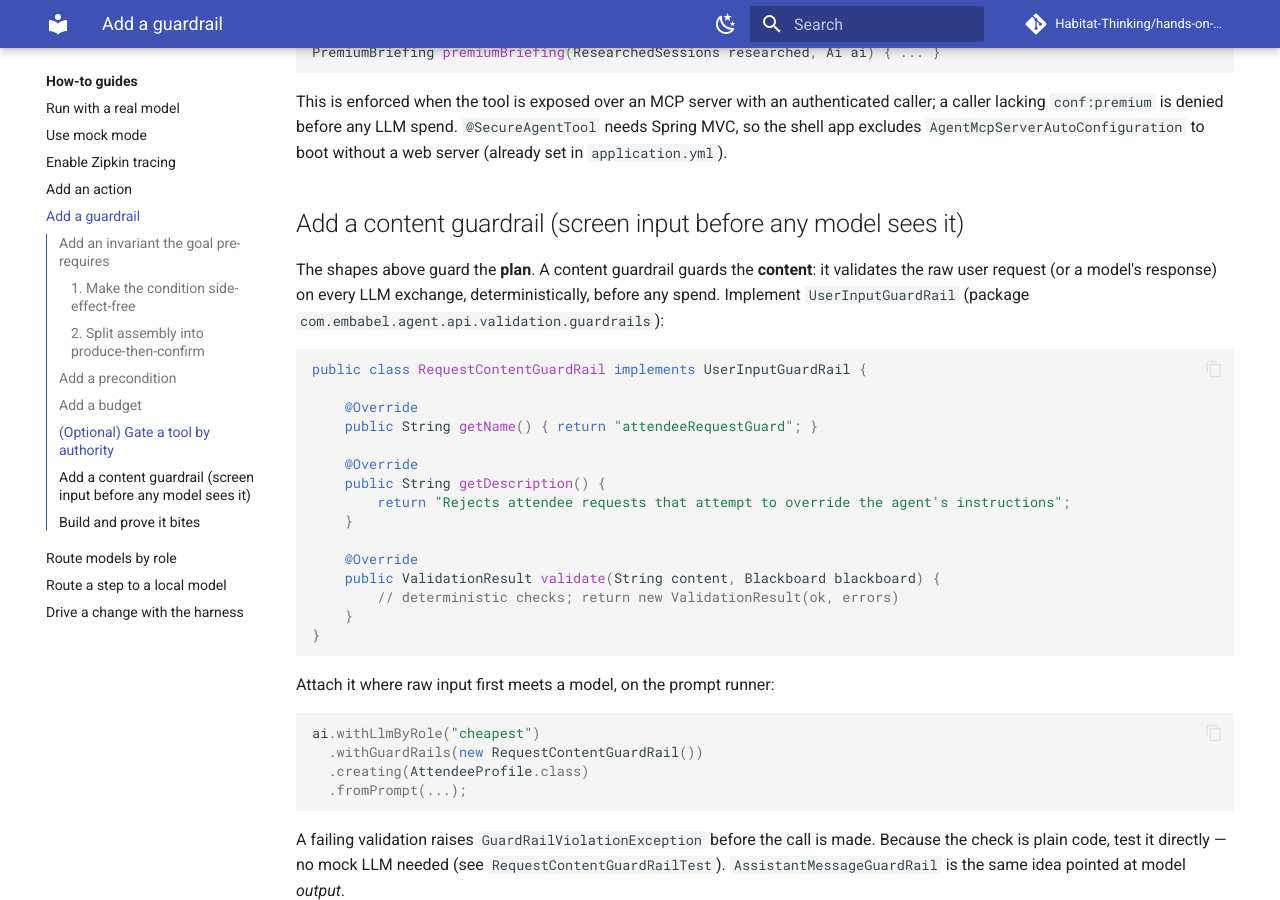
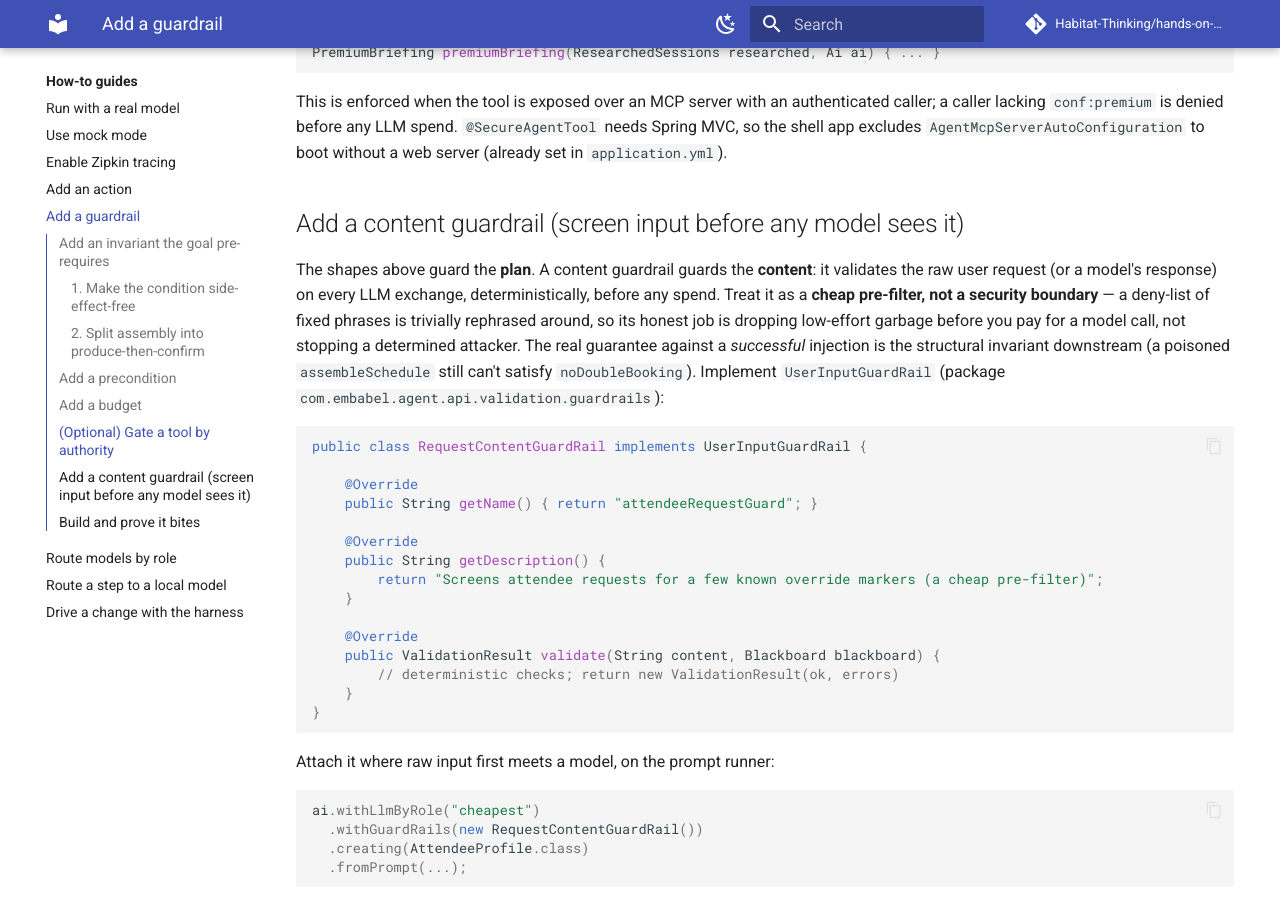
Before and after one commit to Habitat-Thinking/hands-on-agent-development, an MkDocs documentation site: the page built from docs/how-to/add-a-guardrail.md, in a window 1280 px wide and 900 px high, scrolled down 1823 px. Built offline with MkDocs 1.6.1 and Material for MkDocs 9.7.7, drawn with Linux system fonts in a browser that asks for light colours; comment, search, counter and statistics services are not loaded.

Commit message:
docs: fix three honesty oversells surfaced by an adversarial skeptic audit (#32)
Ran six differently-skeptical learners through the tutor (GOAP-is-ceremony,
why-not-LangGraph, guardrails-are-theater, habitat-is-consultantware,
it's-a-toy, mocked-tests-prove-nothing), pushed each to a second hostile
turn. The tutor's behaviour held up exemplarily — honest concessions,
evidence from real files, even self-correcting — so no tutor change. But the
pressure exposed three genuine oversells/gaps in the content, all now fixed
to match the workshop's own honesty discipline:

1. The content guardrail was oversold. RequestContentGuardRail is a six-phrase
   lowercase deny-list, but its Javadoc claimed it "rejects prompt-injection
   attempts deterministically" — which invites deploying a trivially-bypassed
   filter as a security control. Reframed it (Javadoc, the add-a-guardrail
   how-to, and the Lab 3 going-further) as a cheap pre-filter, NOT a security
   boundary, with the real guarantee located where it actually lives: the
   structural noDoubleBooking invariant holds even under a successful
   injection. Comment/doc only — no behaviour change; verify still green.

2. The docs landing lede called them "AI agents you can actually trust in
   production" before defining trust — a skim-reader hears "trust the
   judgement." Scoped it inline to the meaning every other doc already uses:
   legibility plus bounded invariants, explicitly not a claim the model's
   judgement is always right.

3. gaps-and-extensions.md — the workshop's own scope-honesty audit — listed
   nine gaps but not the biggest one a skeptic finds: there is no evaluation
   of output *quality*, only structural correctness. Added Gap 10, framing it
   honestly (deterministic gates for the seams vs. sampled evals for the
   judgement; load-bearing specifically at the govern-the-loop horizon) with
   a @Tag("eval") lane as the going-further.

Also grounded the two sharpest objections (evals, "isn't trust overclaimed?")
in the M0 anticipated-questions so the presenter and tutor field them from
source rather than improvising.

Co-authored-by: Claude Opus 4.8 (1M context) <noreply@anthropic.com>

````diff
--- a/docs/how-to/add-a-guardrail.md
+++ b/docs/how-to/add-a-guardrail.md
@@ -94,7 +94,12 @@ shell app excludes `AgentMcpServerAutoConfiguration` to boot without a web serve
 
 The shapes above guard the **plan**. A content guardrail guards the **content**: it validates the
 raw user request (or a model's response) on every LLM exchange, deterministically, before any
-spend. Implement `UserInputGuardRail` (package `com.embabel.agent.api.validation.guardrails`):
+spend. Treat it as a **cheap pre-filter, not a security boundary** — a deny-list of fixed phrases is
+trivially rephrased around, so its honest job is dropping low-effort garbage before you pay for a
+model call, not stopping a determined attacker. The real guarantee against a *successful* injection
+is the structural invariant downstream (a poisoned `assembleSchedule` still can't satisfy
+`noDoubleBooking`). Implement `UserInputGuardRail` (package
+`com.embabel.agent.api.validation.guardrails`):
 
 ```java
 public class RequestContentGuardRail implements UserInputGuardRail {
@@ -104,7 +109,7 @@ public class RequestContentGuardRail implements UserInputGuardRail {
 
     @Override
     public String getDescription() {
-        return "Rejects attendee requests that attempt to override the agent's instructions";
+        return "Screens attendee requests for a few known override markers (a cheap pre-filter)";
     }
 
     @Override
````
Also changed, not shown: docs/index.md (+5 -1 lines), labs/lab3-guardrails.md (+9 -4 lines), slides/notes/gaps-and-extensions.md (+22 -0 lines), slides/notes/m0-orientation.md (+15 -0 lines), 1 other file.
